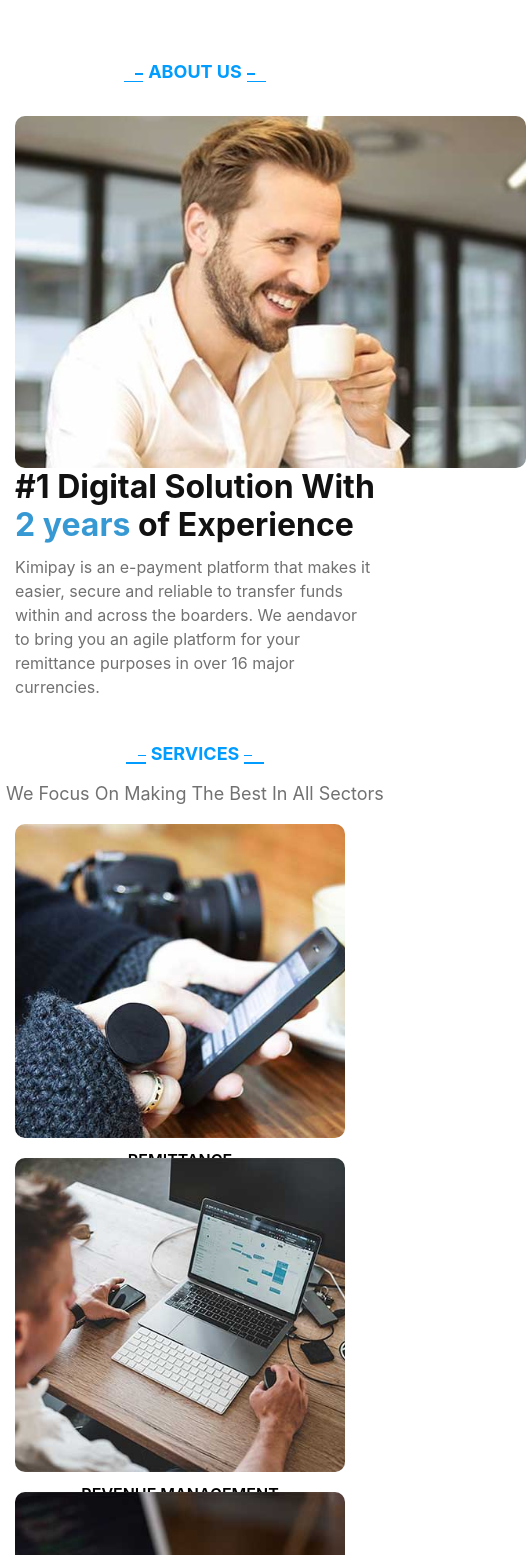
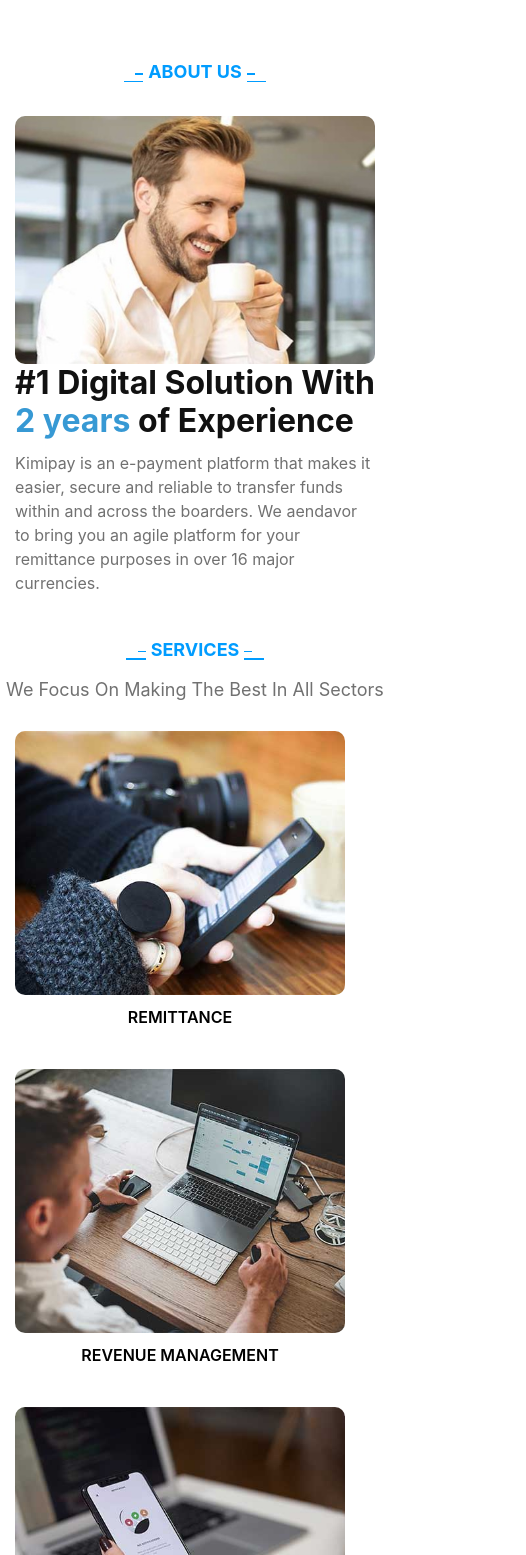
Before and after one commit to GloriaMMuthumbi/kimipayco, a React (Create React App) app: page / in a window 390 px wide. Shown: the part 1633-3188 px from the top of the page, 526 px wide, since content can reach past the window. Built offline with nearby package versions, Linux system fonts and the light colour scheme.

Commit message:
Fixed the logo192 and services section responsiveness

```diff
--- a/src/App.css
+++ b/src/App.css
@@ -169,6 +169,13 @@
   .rectangle {
     height: 30%;
   }
+
+  .aboutus-text .heading {
+    color: #111;
+    font-size: 20px;
+    font-weight: 700;
+    margin: 0;
+  }
 }
 
 .aboutus-container {
@@ -237,11 +244,12 @@
 .col-sm{
   display: flex;
   flex-direction: column;
+  justify-content: center;
 }
 
 .aboutus-img {
-  width: 511px;
-  height: 352px;
+  width: auto;
+  height: auto;
   border-radius: 10px;
 }
 
@@ -278,10 +286,9 @@
 .service {
   position: relative;
   width: auto;
-  height: 314px;
+  height: auto;
   border-radius: 10px;
   align-self: center;
-  margin-bottom: 20px;
 }
 
 .services {
@@ -311,7 +318,6 @@
   font-weight: 400;
   line-height: normal;
   white-space: normal;
-  margin-bottom: 5px;
   text-align: center;
 }
 
```
Also changed, not shown: public/manifest.json.
